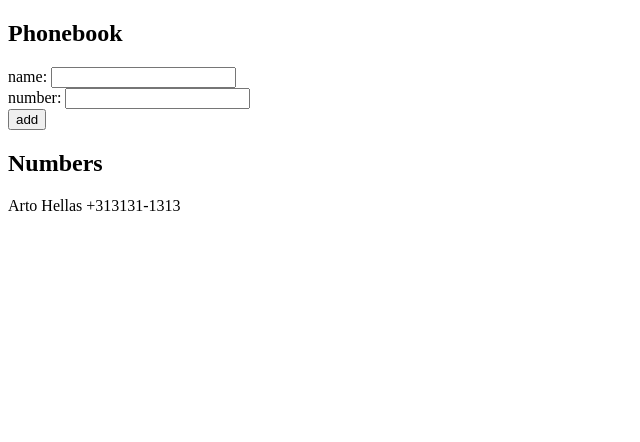
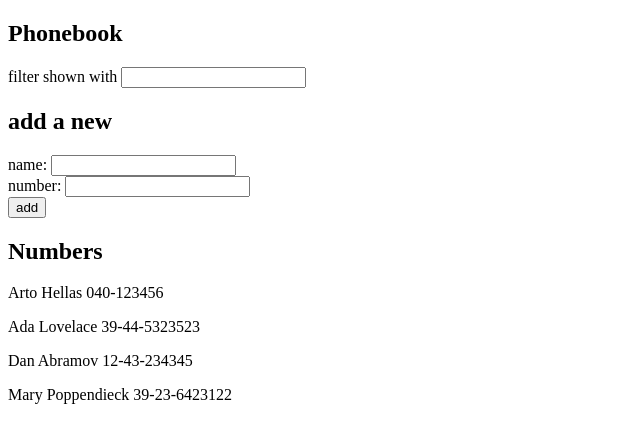
Before and after one commit to petrushurtig/fullstack, a React (Create React App) app in the folder osa2/puhelinluettelo/: page / in a window 1280 px wide. Shown: the top 442 px of the page, without its empty margins (0-640 px from the left). Built offline with nearby package versions, Linux system fonts and the light colour scheme.

Commit message:
t.2.9.: puhelinluettelo step4

```diff
--- a/osa2/puhelinluettelo/src/App.js
+++ b/osa2/puhelinluettelo/src/App.js
@@ -2,10 +2,14 @@
 
 const App = () => {
   const [persons, setPersons] = useState([
-    { name: 'Arto Hellas', number: '+313131-1313' }
+    { name: 'Arto Hellas', number: '040-123456' },
+    { name: 'Ada Lovelace', number: '39-44-5323523' },
+    { name: 'Dan Abramov', number: '12-43-234345' },
+    { name: 'Mary Poppendieck', number: '39-23-6423122' }
   ])
   const [newName, setNewName] = useState('')
   const [newNumber, setNewNumber] = useState('')
+  const [searched, setSearched] = useState('');
 
   const addPerson = (e) => {
     e.preventDefault();
@@ -29,11 +33,18 @@
   const handleNumberChange = (e) => {
     setNewNumber(e.target.value);
   }
+  const handleSearch = (e) => {
+    setSearched(e.target.value);
+  }
 
   return (
     <div>
       <h2>Phonebook</h2>
+      <div>
+        filter shown with <input value={searched} onChange={handleSearch}/>
+      </div>
       <form onSubmit={addPerson}>
+        <h2>add a new</h2>
         <div>
           name: <input value={newName} onChange={handleNameChange}/>
         </div>
@@ -45,8 +56,10 @@
         </div>
       </form>
       <h2>Numbers</h2>
-      {persons.map((person) =>
-        <p key={person.name}>{person.name} {person.number}</p>)}
+        {persons.filter(person => person.name.match(new RegExp(searched, "i")))
+        .map(person =>
+          <p key={person.name}>{person.name} {person.number}</p>
+      )}
     </div>
   )
 
```
